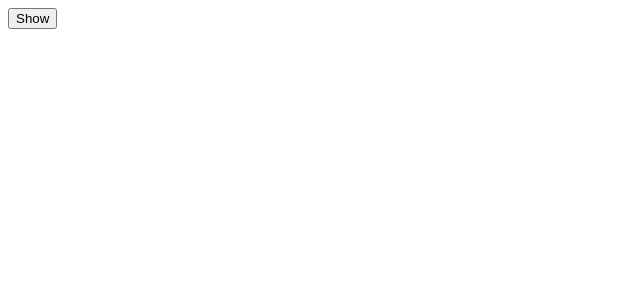
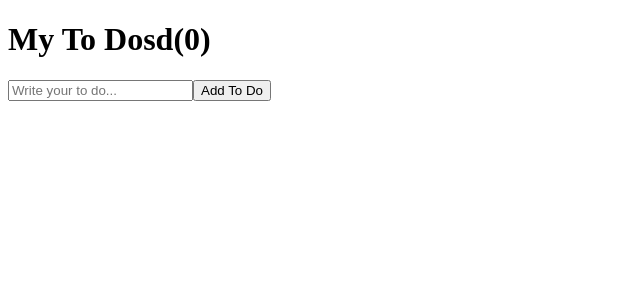
Before and after one commit to wnsgud0428/react-for-beginners, a React (Create React App) app: page / in a window 1280 px wide. Shown: the top 300 px of the page, without its empty margins (0-640 px from the left). Built offline with nearby package versions, Linux system fonts and the light colour scheme.

Commit message:
#7.0 To Do List part One

```diff
--- a/src/App.js
+++ b/src/App.js
@@ -1,23 +1,27 @@
-import { useState, useEffect } from "react";
-
-function Hello() {
-  useEffect(() => {
-    console.log("hi :)");
-    return function () {
-      console.log("bye :(");
-    };
-  });
-
-  return <h1>Hello</h1>;
-}
+import { useState } from "react";
 
 function App() {
-  const [showing, setShowing] = useState(false);
-  const onClick = () => setShowing((prev) => !prev);
+  const [toDo, setToDo] = useState("");
+  const [toDos, setToDos] = useState([]);
+  const onChange = (event) => setToDo(event.target.value);
+  const onSubmit = (event) => {
+    event.preventDefault();
+    if (toDo === "") return;
+    setToDos((currentArray) => [toDo, ...currentArray]);
+    setToDo("");
+  };
   return (
     <div>
-      {showing ? <Hello /> : null}
-      <button onClick={onClick}>{showing ? "Hide" : "Show"}</button>
+      <h1>My To Dosd({toDos.length})</h1>
+      <form onSubmit={onSubmit}>
+        <input
+          onChange={onChange}
+          value={toDo}
+          type="text"
+          placeholder="Write your to do..."
+        />
+        <button>Add To Do</button>
+      </form>
     </div>
   );
 }
```
